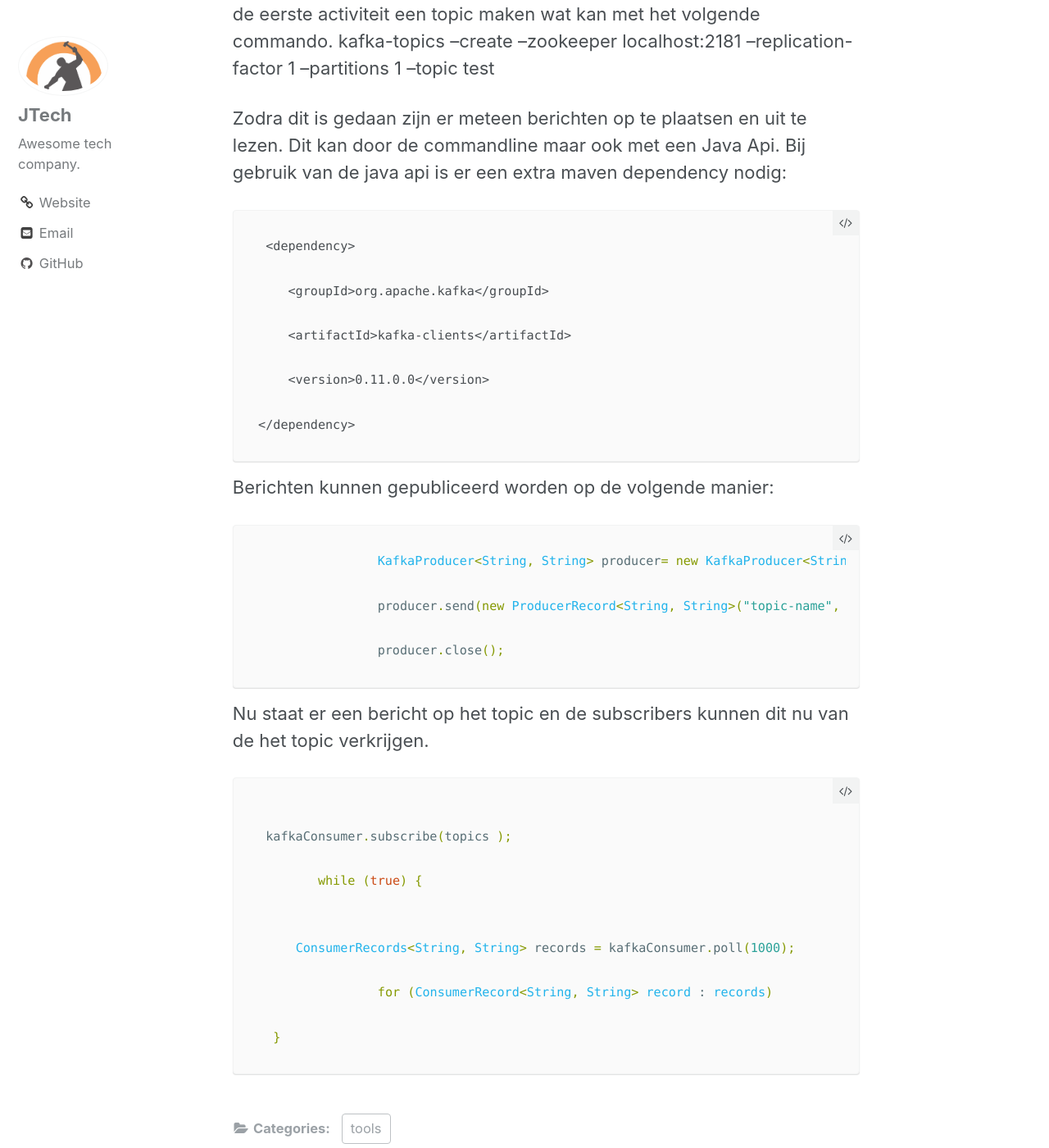
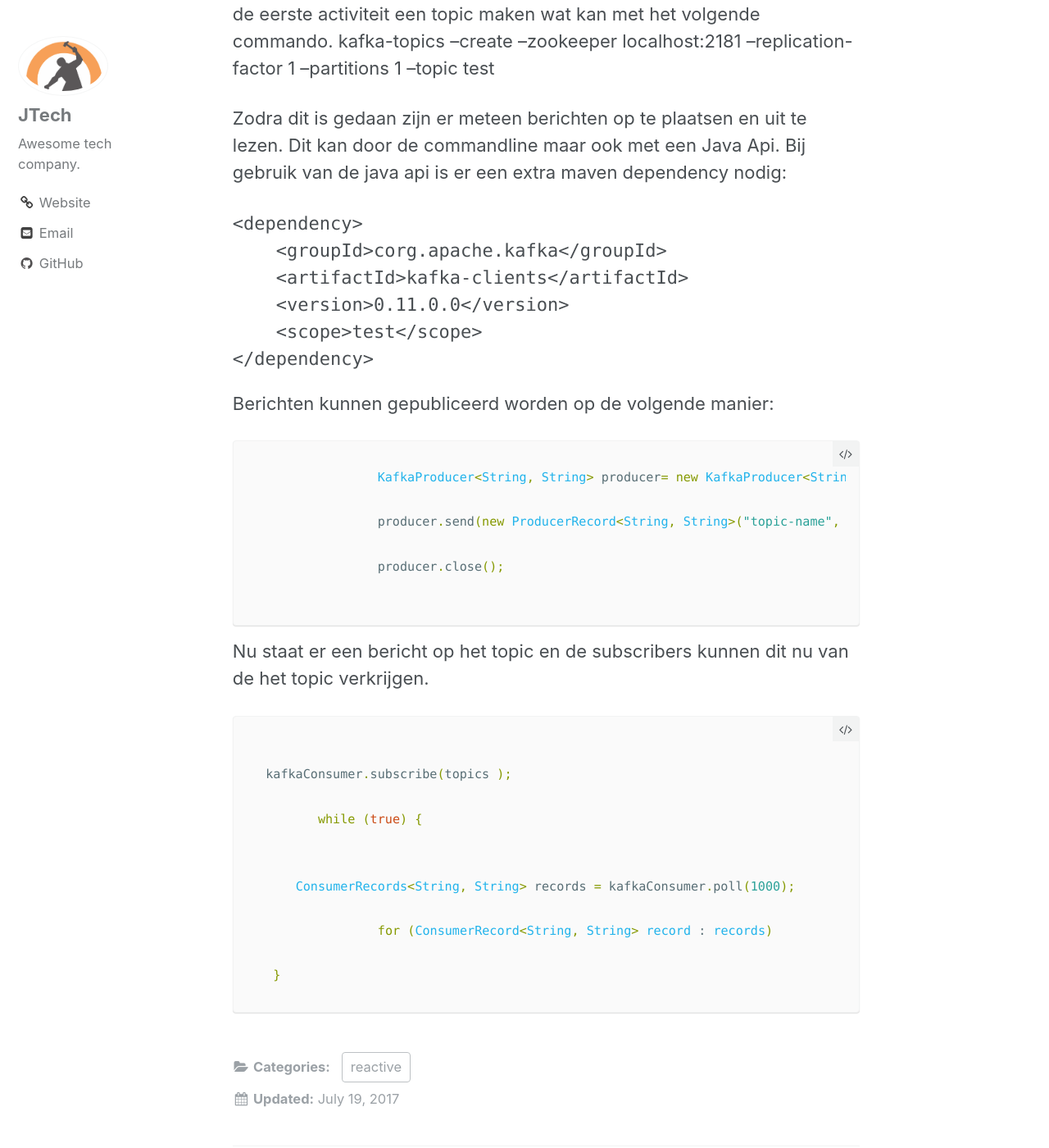
Before and after one commit to Ordina-JTech/Ordina-JTech.github.io, a Jekyll site: the page built from _posts/2017-07-16-first-steps-kafka.md, in a window 1280 px wide and 1400 px high, scrolled down 1248 px. Shown: the whole window at 82% size. Built offline with Jekyll 4.4.1, drawn with Linux system fonts in a browser that asks for light colours.

Commit message:
small changes

````diff
--- a/_posts/2017-07-16-first-steps-kafka.md
+++ b/_posts/2017-07-16-first-steps-kafka.md
@@ -1,7 +1,7 @@
 ---
 title:  "First steps Kafka"
-date:   2017-02-01 21:48:13 +0100
-categories: tools
+date:   2017-07-19 21:48:13 +0100
+categories: reactive
 author: etmuller
 ---
 
@@ -23,27 +23,27 @@ kafka-topics --create --zookeeper localhost:2181 --replication-factor 1 --partit
 Zodra dit is gedaan zijn er meteen berichten op te plaatsen en uit te lezen. Dit kan door de commandline maar ook met een Java Api.
 Bij gebruik van de java api is er een extra maven dependency nodig:
 
-```
- <dependency>
 
-    <groupId>org.apache.kafka</groupId>
+<pre class="lang:xml decode:true">&lt;dependency>
+    &lt;groupId>corg.apache.kafka&lt;/groupId>
+    &lt;artifactId>kafka-clients&lt;/artifactId>
+    &lt;version>0.11.0.0&lt;/version>
+    &lt;scope>test&lt;/scope>
+&lt;/dependency>
+</pre>
 
-    <artifactId>kafka-clients</artifactId>
-
-    <version>0.11.0.0</version>
-
-</dependency>
-```
 
 Berichten kunnen gepubliceerd worden op de volgende manier:
 
 ```java
- 		KafkaProducer<String, String> producer= new KafkaProducer<String, String>(props)
+		KafkaProducer<String, String> producer= new KafkaProducer<String, String>(props)
 
  		producer.send(new ProducerRecord<String, String>("topic-name", message, message));
 
  		producer.close();
+
 ```
+
 
  Nu staat er een bericht op het topic en de subscribers kunnen dit nu van de het topic verkrijgen.
 
````
